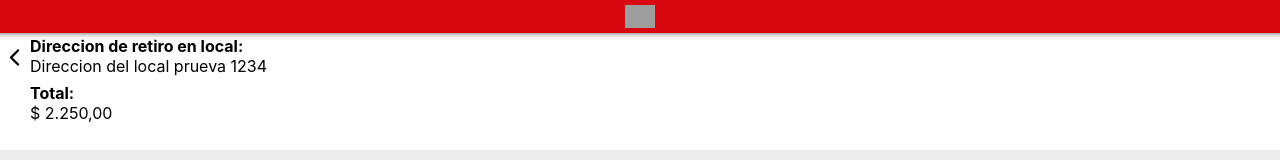
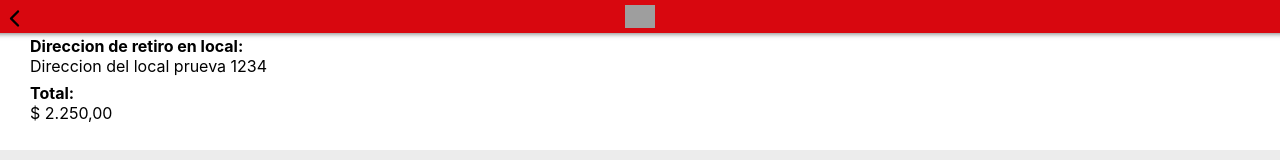
Before and after one commit to JulianKominovic/proyecto-de-soft, a React (Vite) app: page /pago in a window 1280 px wide. Shown: the top 160 px of the page. Built offline with nearby package versions, Linux system fonts and the light colour scheme; grey boxes are pictures that could not be loaded; a web font is replaced by a local one.

Commit message:
Actualizacion con pago

```diff
--- a/src/components/NavBar/NavBar.jsx
+++ b/src/components/NavBar/NavBar.jsx
@@ -22,8 +22,6 @@ function NavBar() {
     setUrl(new URL(window.location.href).pathname);
   }, [location]);
 
-  console.log(url);
-
   return (
     <footer className="navBar">
       {boton.map((item, index) => {
--- a/src/pages/Carrito.jsx
+++ b/src/pages/Carrito.jsx
@@ -57,7 +57,7 @@ const Carrito = () => {
         <Link to="/catalogo">
           <button className="boton-volver">Seguir pidiendo</button>
         </Link>
-        <Link to="/pagar">
+        <Link to="/pago">
           <button className="boton-pagar">Pagar</button>
         </Link>
       </div>
--- a/src/pages/Pago.css
+++ b/src/pages/Pago.css
@@ -1,3 +1,11 @@
+.botonAtras {
+  max-width: 25px;
+  margin-top: 6px;
+  margin-left: 2px;
+  z-index: 999;
+  position: fixed;
+}
+
 .resumenPedido {
   text-align: left;
   margin-left: 20px;
--- a/src/pages/Pago.jsx
+++ b/src/pages/Pago.jsx
@@ -27,11 +27,7 @@ const Pago = () => {
 
   return (
     <>
-      <Link
-        to={"/"}
-        style={{ maxWidth: "25px", marginTop: "45px", marginLeft: "2px" }}
-        className="botonAtras"
-      >
+      <Link to={"/carrito"} className="botonAtras">
         <FlechaAtras style={{ color: "black" }} />
       </Link>
 
```
